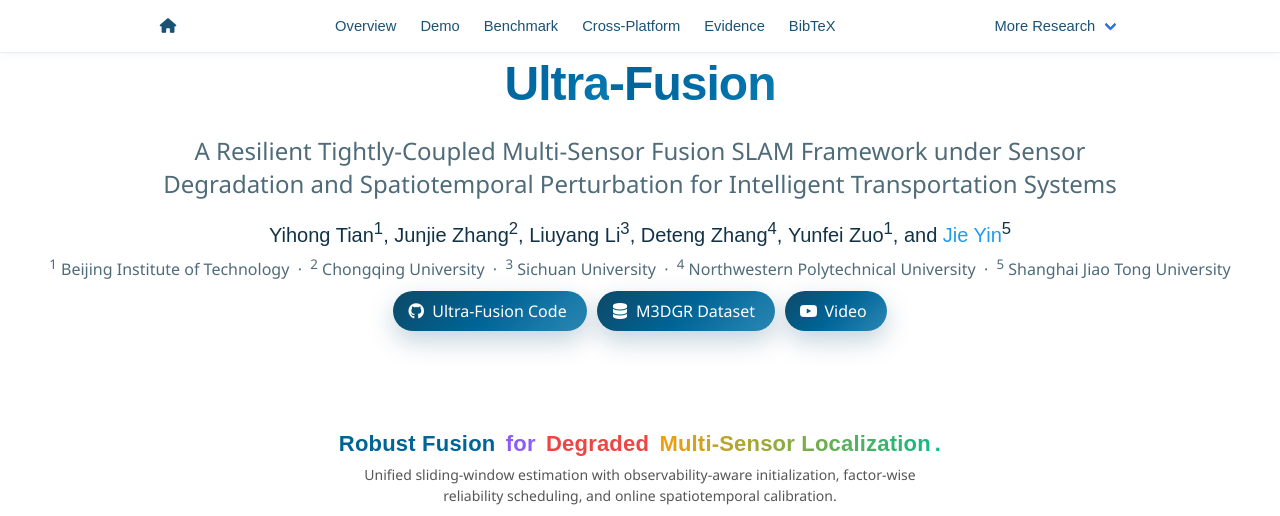
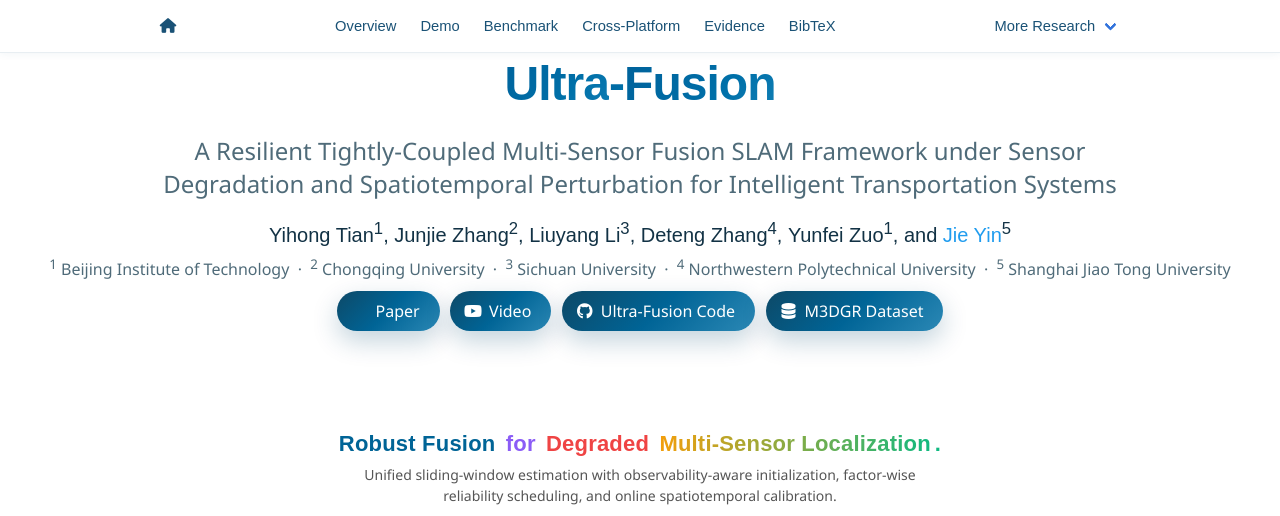
Before and after one commit to sjtuyinjie/ultrafusion-web, a website: page index.html in a window 1280 px wide. Shown: the top 516 px of the page. Drawn offline with nearby package versions, Linux system fonts and the light colour scheme; some icons are missing; a web font is replaced by a local one.

Commit message:
add arxiv

```diff
--- a/index.html
+++ b/index.html
@@ -753,6 +753,18 @@
 
             <div class="hero-link-row">
               <span class="link-block">
+                <a href="https://arxiv.org/abs/2606.21223" class="external-link button is-normal is-rounded is-dark" target="_blank" rel="noopener">
+                  <span class="icon"><i class="ai ai-arxiv"></i></span>
+                  <span>Paper</span>
+                </a>
+              </span>
+              <span class="link-block">
+                <a href="https://youtu.be/ekzD9ovd1SQ" class="external-link button is-normal is-rounded is-dark" target="_blank" rel="noopener">
+                  <span class="icon"><i class="fab fa-youtube"></i></span>
+                  <span>Video</span>
+                </a>
+              </span>
+              <span class="link-block">
                 <a href="https://github.com/sjtuyinjie/Ultra-Fusion" class="external-link button is-normal is-rounded is-dark" target="_blank" rel="noopener">
                   <span class="icon"><i class="fab fa-github"></i></span>
                   <span>Ultra-Fusion Code</span>
@@ -762,12 +774,6 @@
                 <a href="https://github.com/sjtuyinjie/M3DGR" class="external-link button is-normal is-rounded is-dark" target="_blank" rel="noopener">
                   <span class="icon"><i class="fas fa-database"></i></span>
                   <span>M3DGR Dataset</span>
-                </a>
-              </span>
-              <span class="link-block">
-                <a href="https://youtu.be/ekzD9ovd1SQ" class="external-link button is-normal is-rounded is-dark" target="_blank" rel="noopener">
-                  <span class="icon"><i class="fab fa-youtube"></i></span>
-                  <span>Video</span>
                 </a>
               </span>
             </div>
@@ -1517,6 +1523,9 @@
   <footer class="footer uf-footer">
     <div class="container">
       <div class="content has-text-centered">
+        <a class="icon-link" href="https://arxiv.org/abs/2606.21223" target="_blank" rel="noopener" title="arXiv Paper">
+          <i class="ai ai-arxiv"></i>
+        </a>
         <a class="icon-link" href="https://github.com/sjtuyinjie/Ultra-Fusion" target="_blank" rel="noopener" title="Ultra-Fusion Code">
           <i class="fab fa-github"></i>
         </a>
```
